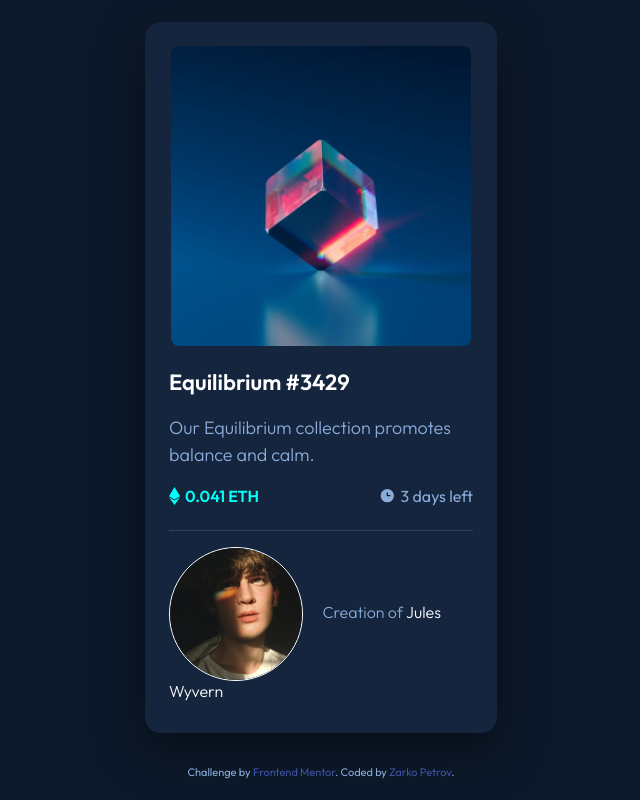
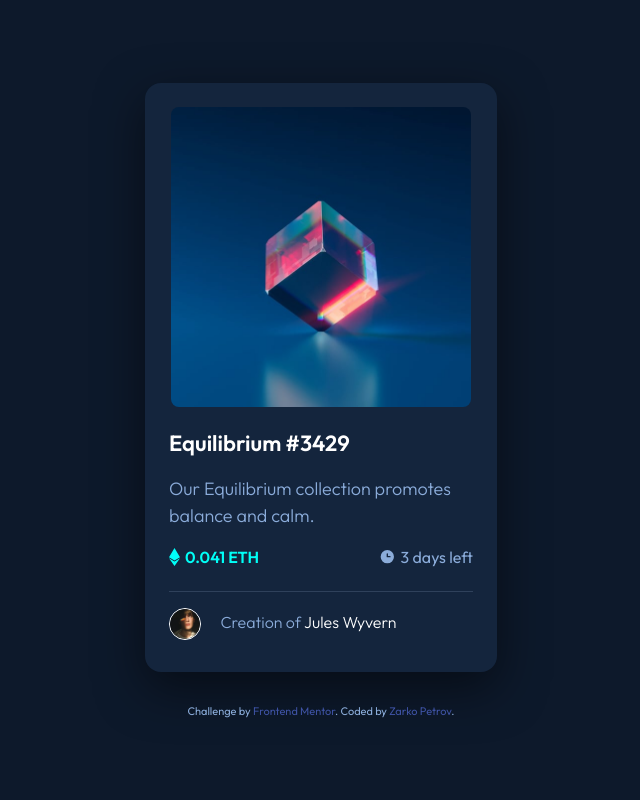
Before and after one commit to zp021/Frontend-Mentor-nft-preview-card-component, a plain HTML site: page index.html in a window 1280 px wide. Shown: the whole page, without its empty margins (319-959 px from the left). Drawn offline with Linux system fonts and the light colour scheme.

Commit message:
Update index.css

```diff
--- a/index.css
+++ b/index.css
@@ -149,6 +149,7 @@ a {
 .container .author img {
     border: 1px solid var(--white);
     border-radius: 50%;
+    width: 2rem;
     vertical-align: middle;
     margin-right: 1rem;
 }
```
